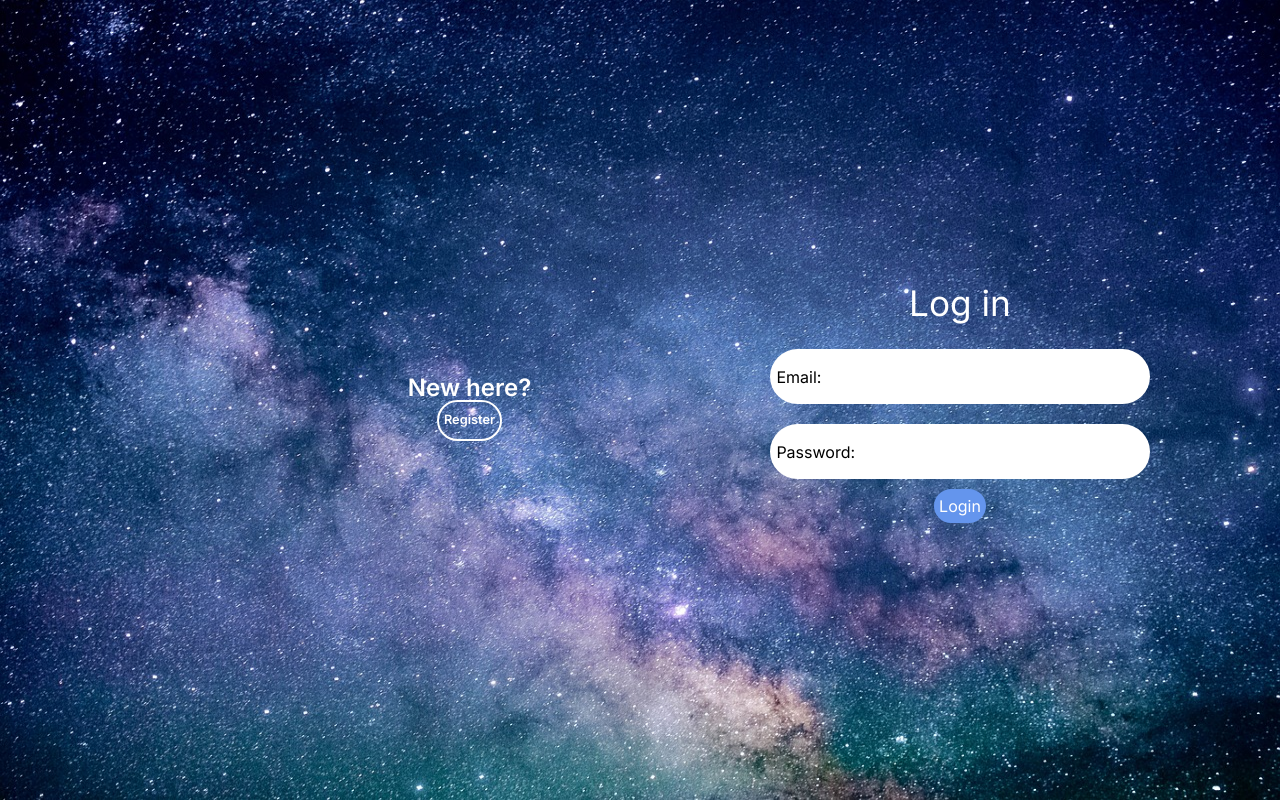
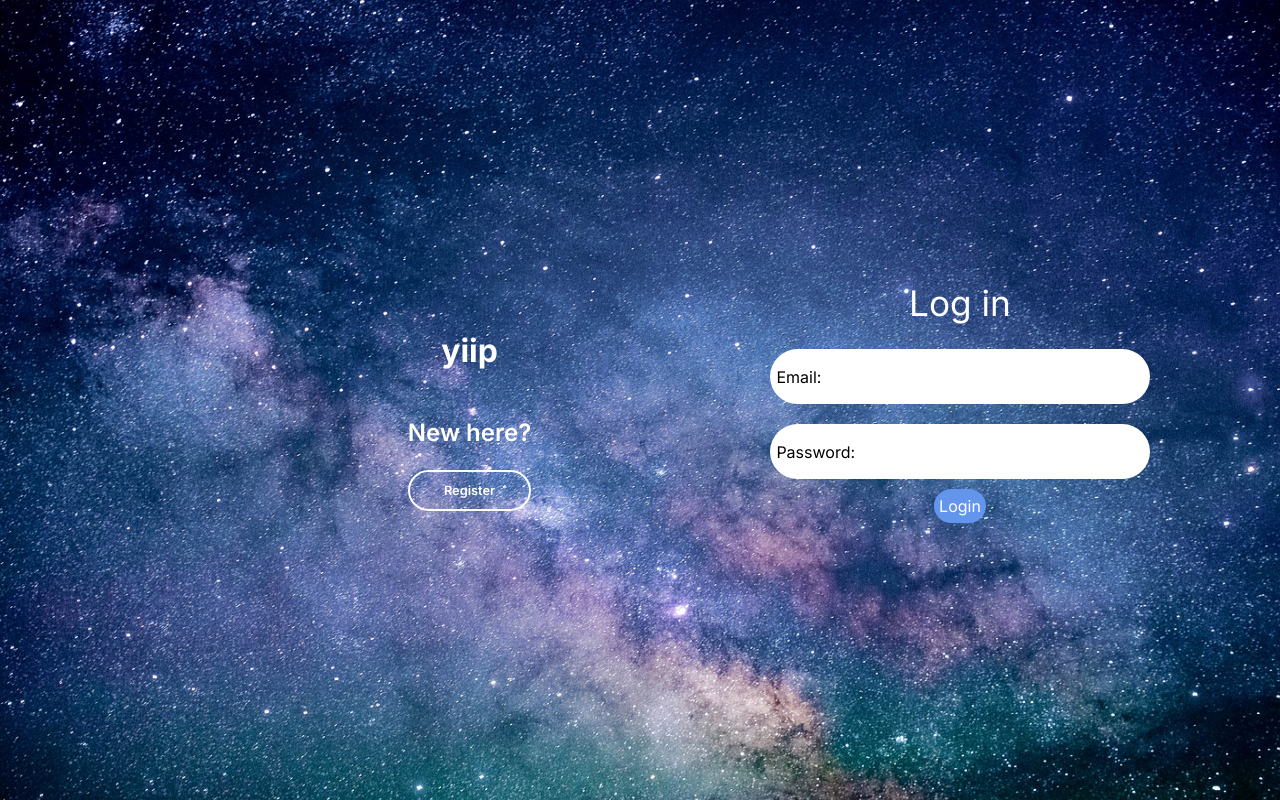
Before and after one commit to juliechan01/group_h, a Next.js app in the folder client/: page /welcome in a window 1280 px wide. Built offline with nearby package versions, Linux system fonts and the light colour scheme.

Commit message:
Added yiip logo that leads to root route on welcome route

```diff
--- a/client/src/app/globals.css
+++ b/client/src/app/globals.css
@@ -39,7 +39,7 @@ html {
     color: rgb(209, 209, 209);
 }
 
-.nav-bar-component h1 {
+.nav-bar-component h1, .logo {
     display: block;
     font-size: 2em;
     margin-top: 0.67em;
@@ -187,6 +187,9 @@ form.register {
 .panel .content {
     color: white;
     transition: .9s .6s ease-in-out;
+    display: flex;
+    flex-direction: column;
+    gap: 25px;
 }
 
 .panel p {
--- a/client/src/app/welcome/page.jsx
+++ b/client/src/app/welcome/page.jsx
@@ -1,6 +1,7 @@
 'use client'
 import React from 'react';
 import Image from 'next/image'
+import Link from 'next/link';
 
 function Welcome() {
 	const addContainerClassHandler = (e) => {
@@ -88,12 +89,14 @@ function Welcome() {
 				<div className='panels-container'>
 					<div className='panel left-panel'>
 						<div className='content'>
+							<Link href="/" className='logo'>yiip</Link>
 							<p>New here?</p>
 							<button className='form-button transparent' id='register-button' onClick={addContainerClassHandler}>Register</button>
 						</div>
 					</div>
 					<div className='panel right-panel'>
 						<div className='content'>
+							<Link href="/" className='logo'>yiip</Link>
 							<p>Already Registered?</p>
 							<button className='form-button transparent' id='login-button' onClick={removeContainerClassHandler}>Login</button>
 						</div>
```
